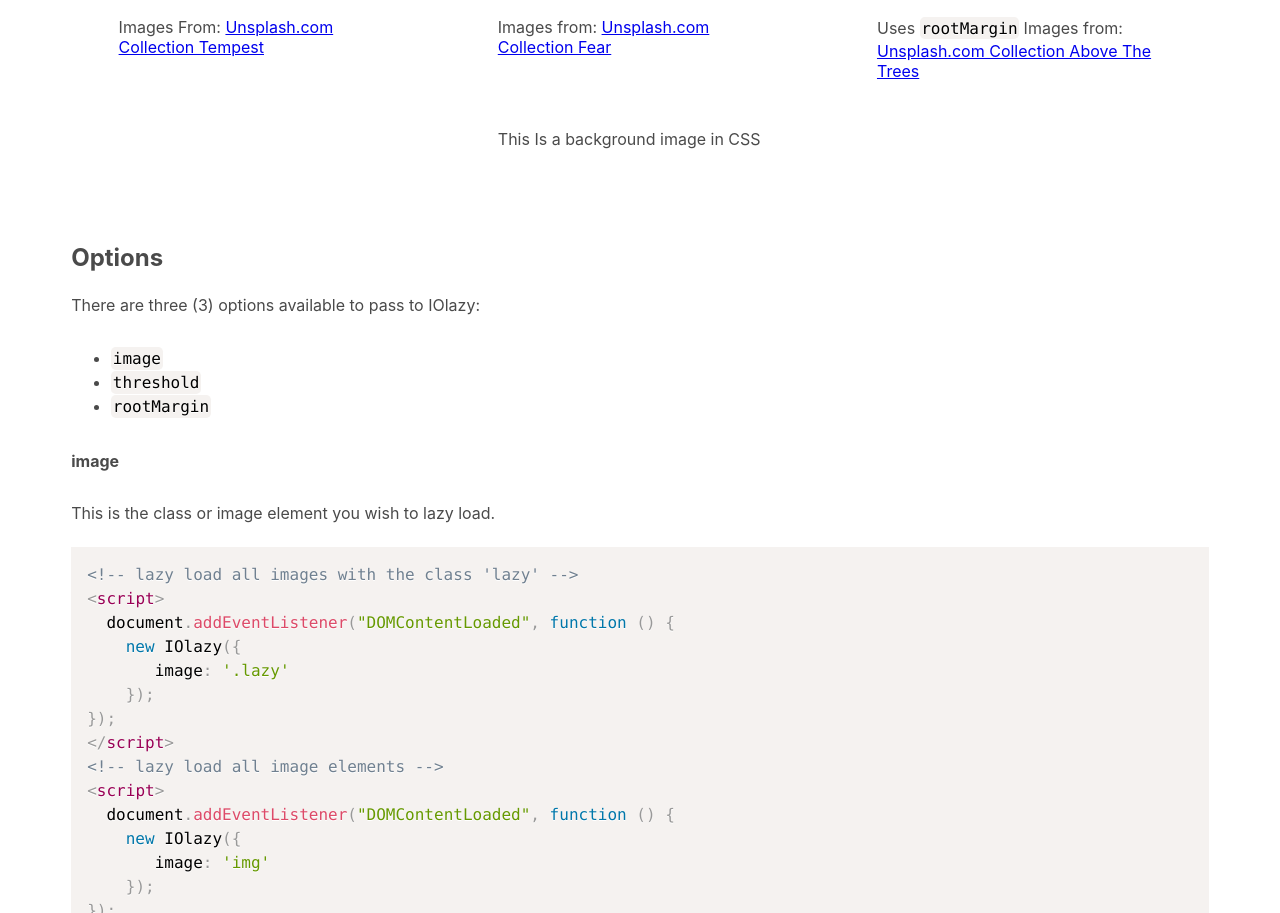
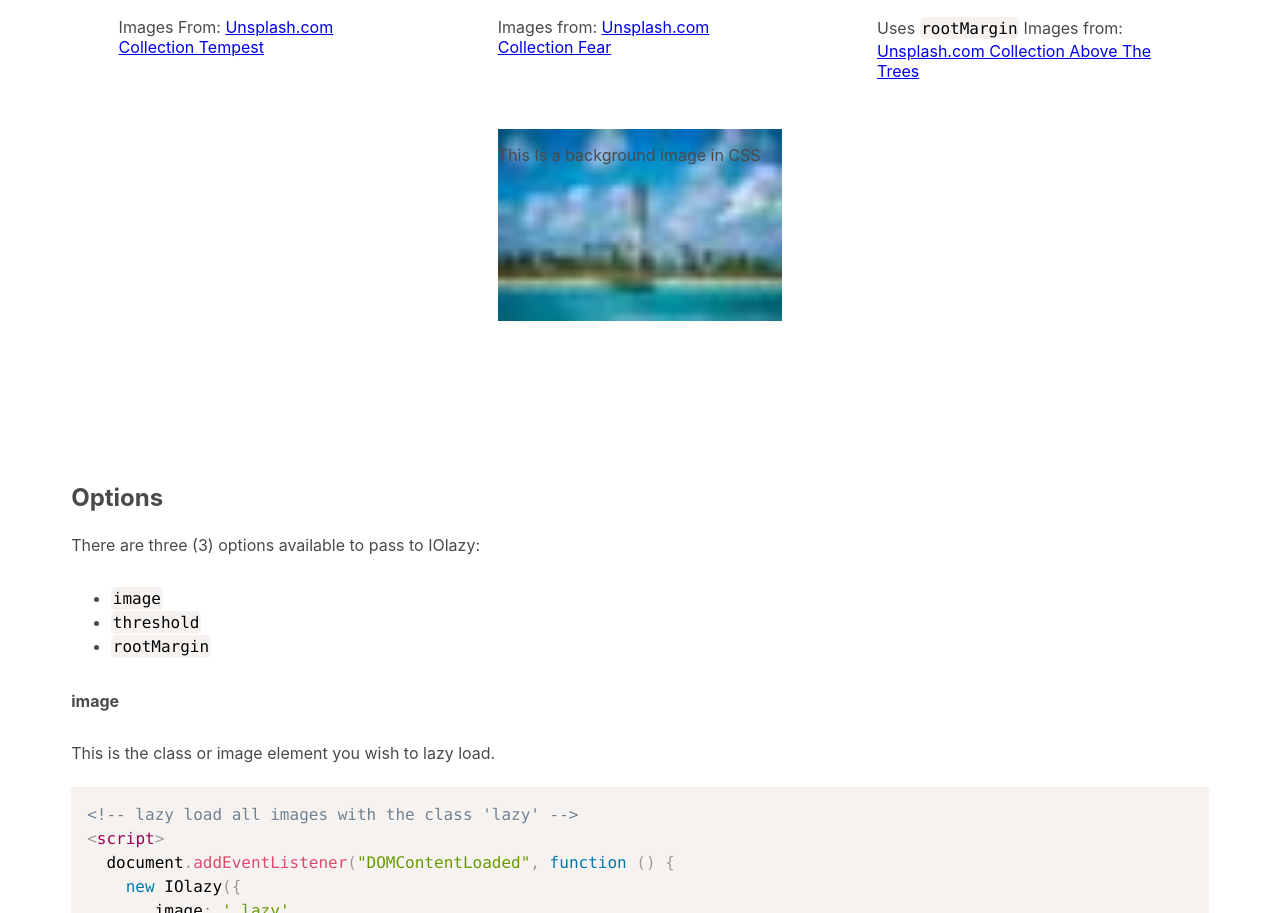
Before and after one commit to cdowdy/io-lazyload, a website: page index.html in a window 1280 px wide. Shown: the part 2150-3063 px from the top of the page. Drawn offline with Linux system fonts and the light colour scheme; a script that the page names is missing.

Commit message:
add inline css for css background image

```diff
--- a/index.html
+++ b/index.html
@@ -9,6 +9,19 @@
 
     <link rel="stylesheet" href="dist/css/demo.css">
     <link rel="stylesheet" href="src/demo/css/prism.css">
+
+    <!-- for the css background immage lazy load example -->
+    <style>
+        .lazyload-bg {
+            margin: 16px 40px;
+            height: 260px;
+            width: 100%;
+            background-image: url("img/dry-tortuga-np-lq-40w.jpg");
+            background-repeat: no-repeat;
+            background-size: contain;
+            /*background-position: center center;*/
+        }
+    </style>
 
 
     <!-- caniuse embed script -->
```
